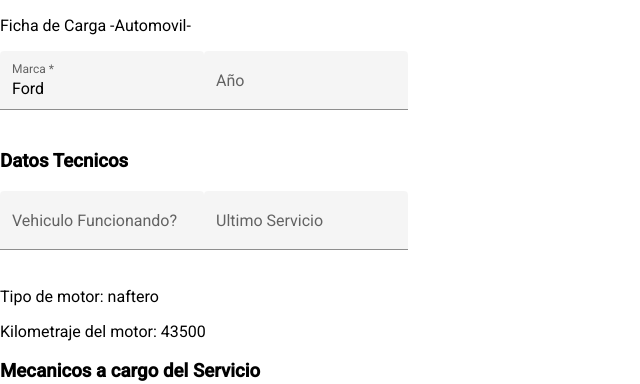
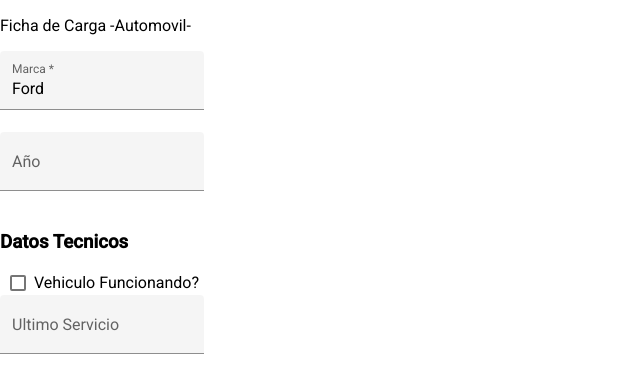
Before and after one commit to luisparadawagner-gmail-com/tp3_reinaldo, an Angular app: page / in a window 1280 px wide. Shown: the top 384 px of the page, without its empty margins (0-640 px from the left). Built offline with nearby package versions, Linux system fonts and the light colour scheme.

Commit message:
Agregado otro componente de angular material checkbox

```diff
--- a/src/app/app.module.ts
+++ b/src/app/app.module.ts
@@ -12,6 +12,7 @@ import { BrowserAnimationsModule } from '@angular/platform-browser/animations';
 import {MatButtonModule} from '@angular/material/button';
 import {MatInputModule} from '@angular/material/input';
 import {MatIconModule} from '@angular/material/icon';
+import {MatCheckboxModule} from '@angular/material/checkbox';
 
 @NgModule({
   declarations: [
@@ -28,7 +29,8 @@ import {MatIconModule} from '@angular/material/icon';
     BrowserAnimationsModule,
     MatButtonModule,
     MatInputModule,
-    MatIconModule
+    MatIconModule,
+    MatCheckboxModule
   ],
   providers: [],
   bootstrap: [AppComponent]
--- a/src/app/automovil/automovil.component.css
+++ b/src/app/automovil/automovil.component.css
@@ -0,0 +1,10 @@
+.example-section {
+    display: flex;
+    align-content: center;
+    align-items: center;
+    height: 60px;
+  }
+
+  .example-margin {
+    margin: 0 10px;
+  }
--- a/src/app/automovil/automovil.component.html
+++ b/src/app/automovil/automovil.component.html
@@ -3,32 +3,31 @@
 
 
 
-    <div class="datosAutomovil">
+    <div>
         <mat-form-field appearance="fill">
             <mat-label>Marca</mat-label>
             <input type="text" formControlName="marca" matInput>
           </mat-form-field>
 
-          <mat-form-field appearance="fill">
+    </div>
+
+    <div>
+        <mat-form-field appearance="fill">
             <mat-label>Año</mat-label>
             <input type="text" formControlName="año" matInput>
           </mat-form-field>
+    </div>
 
+    <h3>Datos Tecnicos</h3>
+    <div formGroupName="datosTecnicos" class="datosTecnicos">
+        <mat-checkbox class="example-margin" formControlName="enMarcha">Vehiculo Funcionando?</mat-checkbox>
     </div>
 
     <div formGroupName="datosTecnicos" class="datosTecnicos">
-        <h3>Datos Tecnicos</h3>
-
         <mat-form-field appearance="fill">
-            <mat-label>Vehiculo Funcionando?</mat-label>
-            <input type="text" formControlName="enMarcha" matInput>
+            <mat-label>Ultimo Servicio</mat-label>
+            <input type="text" formControlName="ultimoServicio" matInput>
           </mat-form-field>
-
-            <mat-form-field appearance="fill">
-                <mat-label>Ultimo Servicio</mat-label>
-                <input type="text" formControlName="ultimoServicio" matInput>
-              </mat-form-field>
-
     </div>
 
     <!-- Uso de interpolacion-->
--- a/src/app/automovil/automovil.component.ts
+++ b/src/app/automovil/automovil.component.ts
@@ -8,6 +8,8 @@ import { FormControl,FormGroup,FormBuilder,Validator,Validators,FormArray } from
   styleUrls: ['./automovil.component.css']
 })
 export class AutomovilComponent {
+
+  checked = false;
 
   constructor(private fb: FormBuilder) { }
 
```
